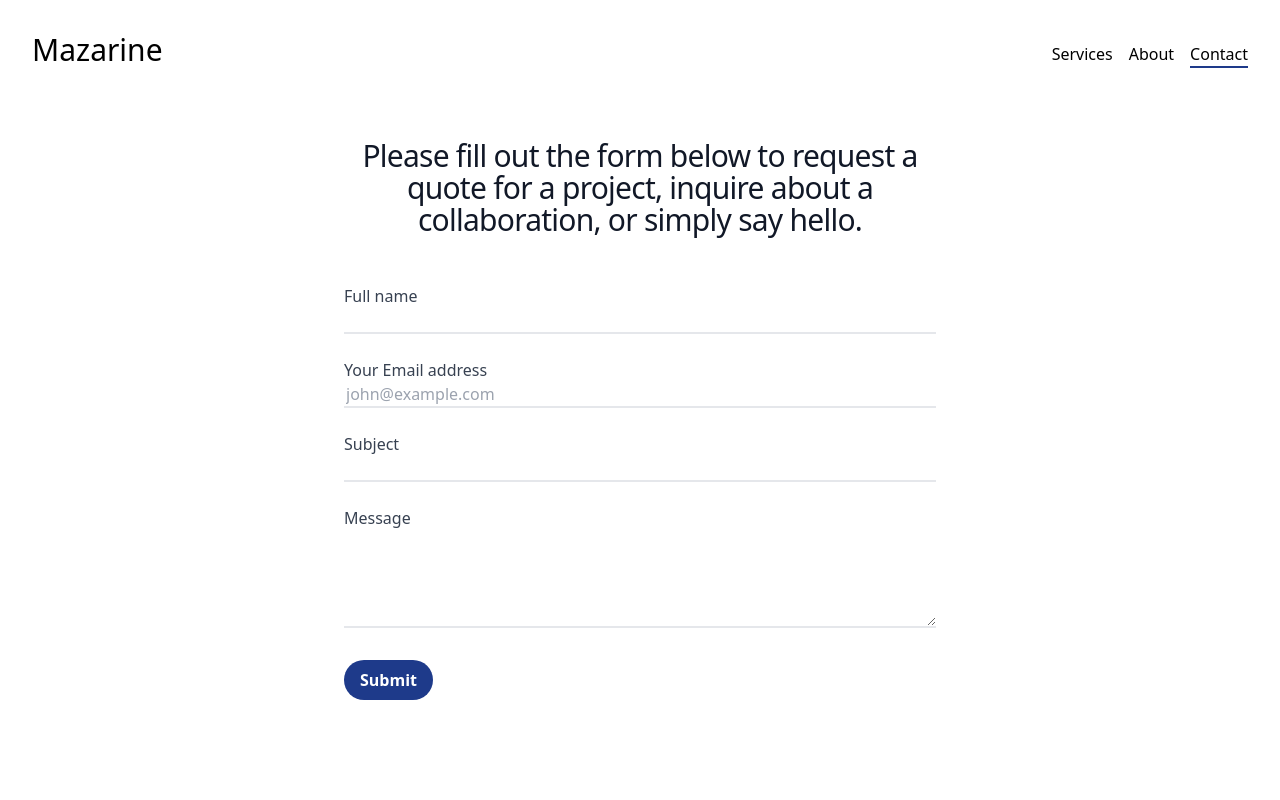
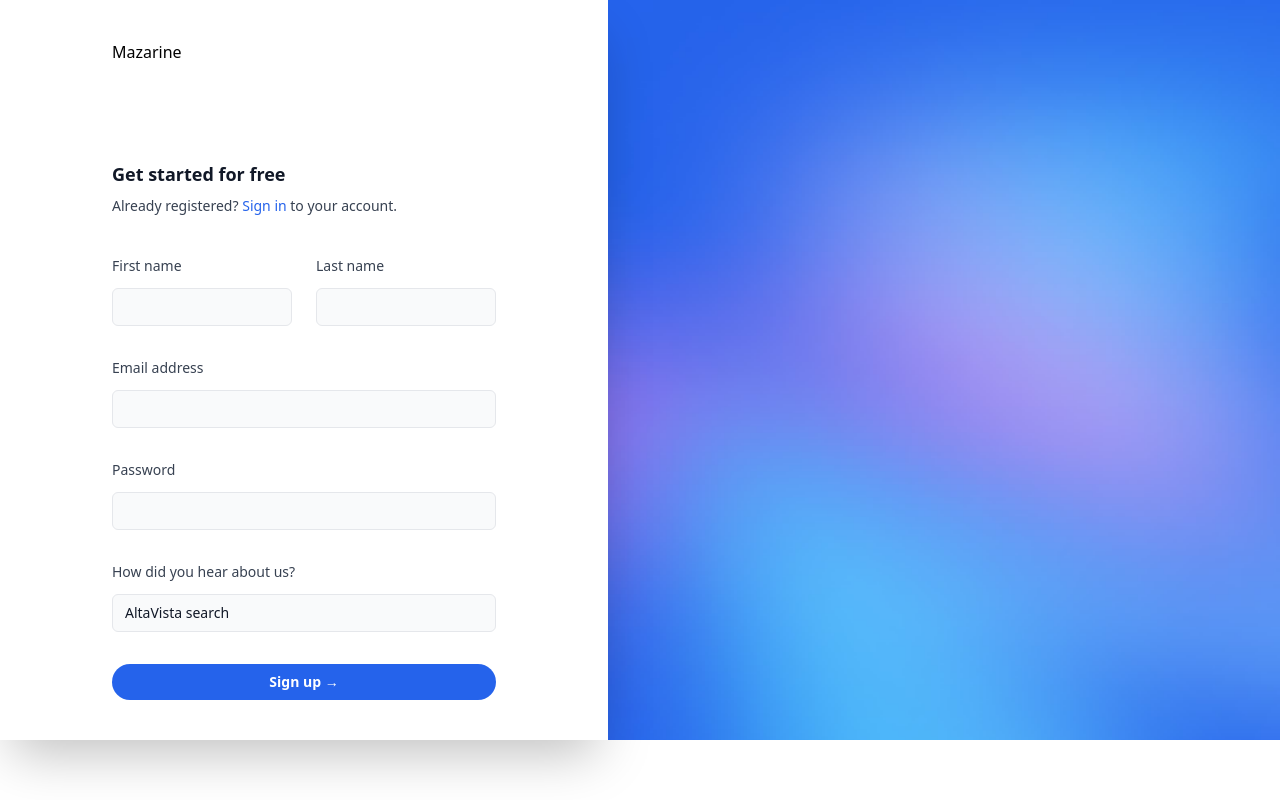
Before and after one commit to domcrosby/mazarine.com, a Next.js app: page /contact in a window 1280 px wide. Built offline with nearby package versions, Linux system fonts and the light colour scheme.

Commit message:
Add: contact page

```diff
--- /dev/null
+++ b/src/components/Logo/Logo.tsx
@@ -0,0 +1,6 @@
+export const Logo = ({ className }: { className: string }) => (
+  <div className={className}>
+    <p>Mazarine</p>
+    <input></input>
+  </div>
+);
--- a/src/libs/comps/Button/Button.tsx
+++ b/src/libs/comps/Button/Button.tsx
@@ -31,6 +31,7 @@ type ButtonProps = {
   className?: string;
   href?: string;
   children: React.ReactNode;
+  type?: "submit" | "reset" | "button" | undefined;
 };
 
 export const Button = ({
--- /dev/null
+++ b/src/libs/comps/Fields/Fields.tsx
@@ -0,0 +1,54 @@
+import { SelectHTMLAttributes, InputHTMLAttributes } from "react";
+import clsx from "clsx";
+
+interface Generic {
+  label?: string;
+  className?: string;
+}
+
+const formClasses =
+  "block w-full appearance-none rounded-md border border-gray-200 bg-gray-50 px-3 py-2 text-gray-900 placeholder-gray-400 focus:border-blue-500 focus:bg-white focus:outline-none focus:ring-blue-500 sm:text-sm";
+
+type LabelProps = {
+  id?: string;
+  children: React.ReactNode;
+};
+
+const Label = ({ id, children }: LabelProps) => (
+  <label htmlFor={id} className="mb-3 block text-sm font-medium text-gray-700">
+    {children}
+  </label>
+);
+
+interface SelectFieldProps
+  extends SelectHTMLAttributes<HTMLSelectElement>,
+    Generic {}
+
+export const SelectField = ({
+  id,
+  label,
+  className = "",
+  ...props
+}: SelectFieldProps) => (
+  <div className={className}>
+    {label && <Label id={id}>{label}</Label>}
+    <select id={id} {...props} className={clsx(formClasses, "pr-8")} />
+  </div>
+);
+
+interface TextFieldProps
+  extends InputHTMLAttributes<HTMLInputElement>,
+    Generic {}
+
+export const TextField = ({
+  id,
+  label,
+  type = "text",
+  className = "",
+  ...props
+}: TextFieldProps) => (
+  <div className={className}>
+    {label && <Label id={id}>{label}</Label>}
+    <input id={id} type={type} {...props} className={formClasses} />
+  </div>
+);
--- a/src/pages/contact.tsx
+++ b/src/pages/contact.tsx
@@ -1,90 +1,113 @@
 import Head from "next/head";
-import { NavBar } from "../components";
+import Link from "next/link";
+import Image from "next/image";
 
-export default function Home() {
+import backgroundImage from "@/images/background-auth.jpg";
+import { Button, SelectField, TextField, Flex } from "@/libs";
+import { Logo } from "@/components";
+
+export default function Contact() {
   return (
     <>
       <Head>
-        <title>Contact - Mazarine</title>
+        <title>Sign Up - TaxPal</title>
       </Head>
-      <NavBar />
-      <>
-        <div className="flex justify-center ">
-          <div className="text-center p-8 w-full md:w-3/5 max-w-2xl">
-            <p className="mt-2 text-3xl font-light leading-8 tracking-tight text-gray-900">
-              Please fill out the form below to request a quote for a project,
-              inquire about a collaboration, or simply say hello.
+      <Flex className="relative min-h-full justify-center md:px-12 lg:px-0">
+        <Flex className="relative z-10 flex-1 flex-col bg-white py-10 px-4 shadow-2xl sm:justify-center md:flex-none md:px-28">
+          <div className="mx-auto w-full max-w-md sm:px-4 md:w-96 md:max-w-sm md:px-0">
+            <Flex className="flex-col">
+              <Link href="/" aria-label="Home">
+                <Logo className="h-10 w-auto" />
+              </Link>
+              <div className="mt-20">
+                <h2 className="text-lg font-semibold text-gray-900">
+                  Get started for free
+                </h2>
+                <p className="mt-2 text-sm text-gray-700">
+                  Already registered?{" "}
+                  <Link
+                    href="/login"
+                    className="font-medium text-blue-600 hover:underline"
+                  >
+                    Sign in
+                  </Link>{" "}
+                  to your account.
                 </p>
-            <div className="py-4 px-2 center text-left">
-              <div className="mt-8">
-                <div className="grid grid-cols-1 gap-6">
-                  <label className="block">
-                    <span className="text-gray-700">Full name</span>
-                    <input
+              </div>
+            </Flex>
+            <form
+              action="#"
+              className="mt-10 grid grid-cols-1 gap-y-8 gap-x-6 sm:grid-cols-2"
+            >
+              <TextField
+                label="First name"
+                id="first_name"
+                name="first_name"
                 type="text"
-                      className="
-                    mt-0
-                    block
-                    w-full
-                    px-0.5
-                    border-0 border-b-2 border-gray-200
-                    focus:ring-0 focus:border-black
-                  "
-                      placeholder=""
+                autoComplete="given-name"
+                required
               />
-                  </label>
-                  <label className="block">
-                    <span className="text-gray-700">Your Email address</span>
-                    <input
+              <TextField
+                label="Last name"
+                id="last_name"
+                name="last_name"
+                type="text"
+                autoComplete="family-name"
+                required
+              />
+              <TextField
+                className="col-span-full"
+                label="Email address"
+                id="email"
+                name="email"
                 type="email"
-                      className="
-                    mt-0
-                    block
-                    w-full
-                    px-0.5
-                    border-0 border-b-2 border-gray-200
-                    focus:ring-0 focus:border-black
-                  "
-                      placeholder="john@example.com"
+                autoComplete="email"
+                required
               />
-                  </label>
-                  <label className="block">
-                    <span className="text-gray-700">Subject</span>
-                    <input
-                      type="text"
-                      className="
-                    mt-0
-                    block
-                    w-full
-                    px-0.5
-                    border-0 border-b-2 border-gray-200
-                    focus:ring-0 focus:border-black
-                  "
+              <TextField
+                className="col-span-full"
+                label="Password"
+                id="password"
+                name="password"
+                type="password"
+                autoComplete="new-password"
+                required
               />
-                  </label>
-                  <label className="block">
-                    <span className="text-gray-700">Message</span>
-                    <textarea
-                      className="
-                    mt-0
-                    block
-                    w-full
-                    px-0.5
-                    border-0 border-b-2 border-gray-200
-                    focus:ring-0 focus:border-black
-                  "
-                      rows={4}
-                    ></textarea>
-                  </label>
+              <SelectField
+                className="col-span-full"
+                label="How did you hear about us?"
+                id="referral_source"
+                name="referral_source"
+              >
+                <option>AltaVista search</option>
+                <option>Super Bowl commercial</option>
+                <option>Our route 34 city bus ad</option>
+                <option>The “Never Use This” podcast</option>
+              </SelectField>
+              <div className="col-span-full">
+                <Button
+                  type="submit"
+                  variant="solid"
+                  color="blue"
+                  className="w-full"
+                >
+                  <span>
+                    Sign up <span aria-hidden="true">&rarr;</span>
+                  </span>
+                </Button>
               </div>
-                <button className="bg-blue-900 hover:bg-blue-800 text-white font-bold py-2 px-4 mt-8 rounded-full">
-                  Submit
-                </button>
+            </form>
           </div>
+        </Flex>
+        <div className="hidden sm:contents lg:relative lg:block lg:flex-1">
+          <Image
+            className="absolute inset-0 h-full w-full object-cover"
+            src={backgroundImage}
+            alt=""
+            unoptimized
+          />
         </div>
-          </div>
-        </div>
-      </>
+      </Flex>
     </>
   );
 }
```
Also changed, not shown: src/components/index.ts (+5 -4 lines), src/libs/comps/index.ts (+5 -4 lines), src/images/background-auth.jpg (added). Lines whose indentation alone changed are shown as unchanged.
